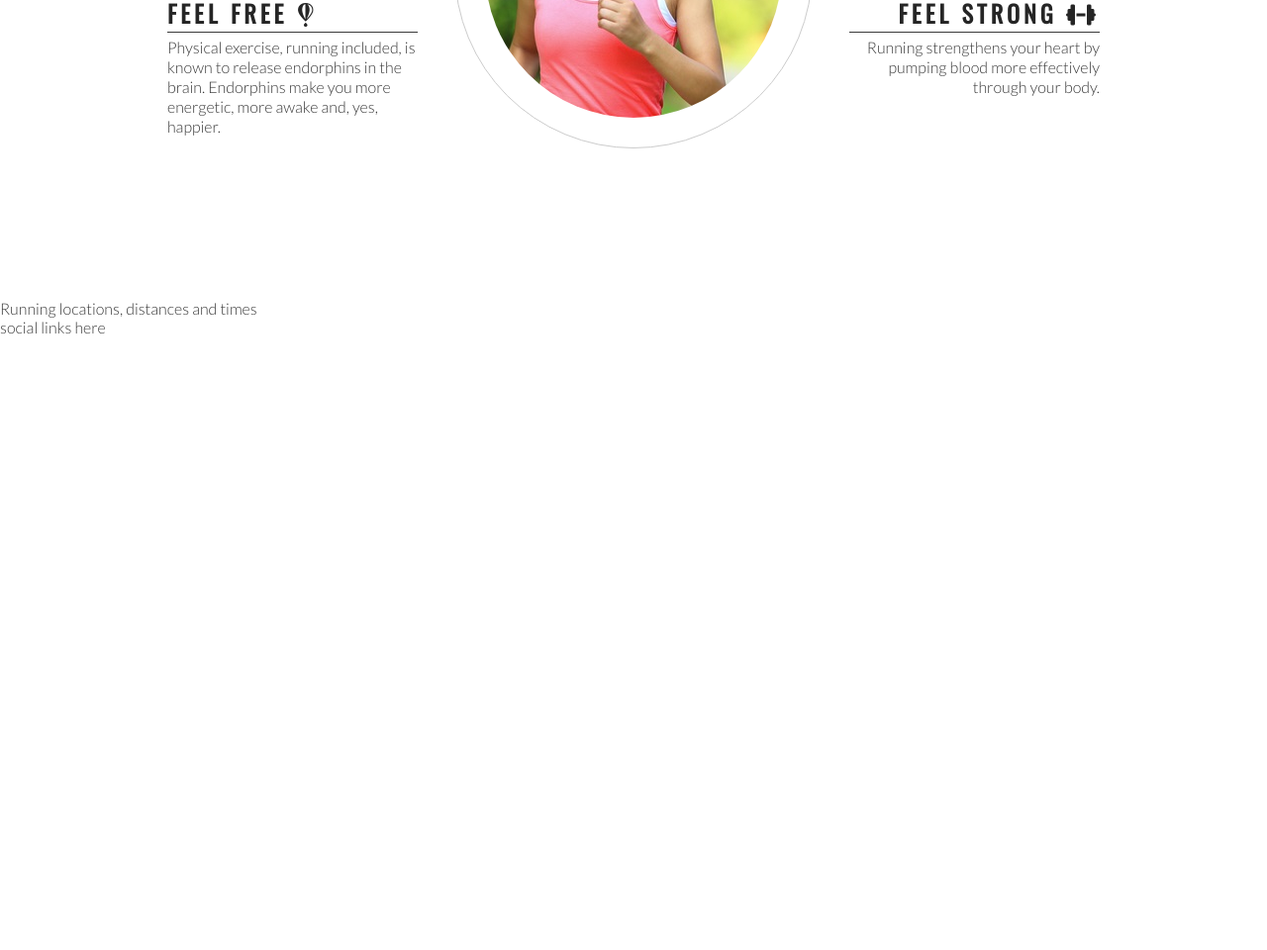
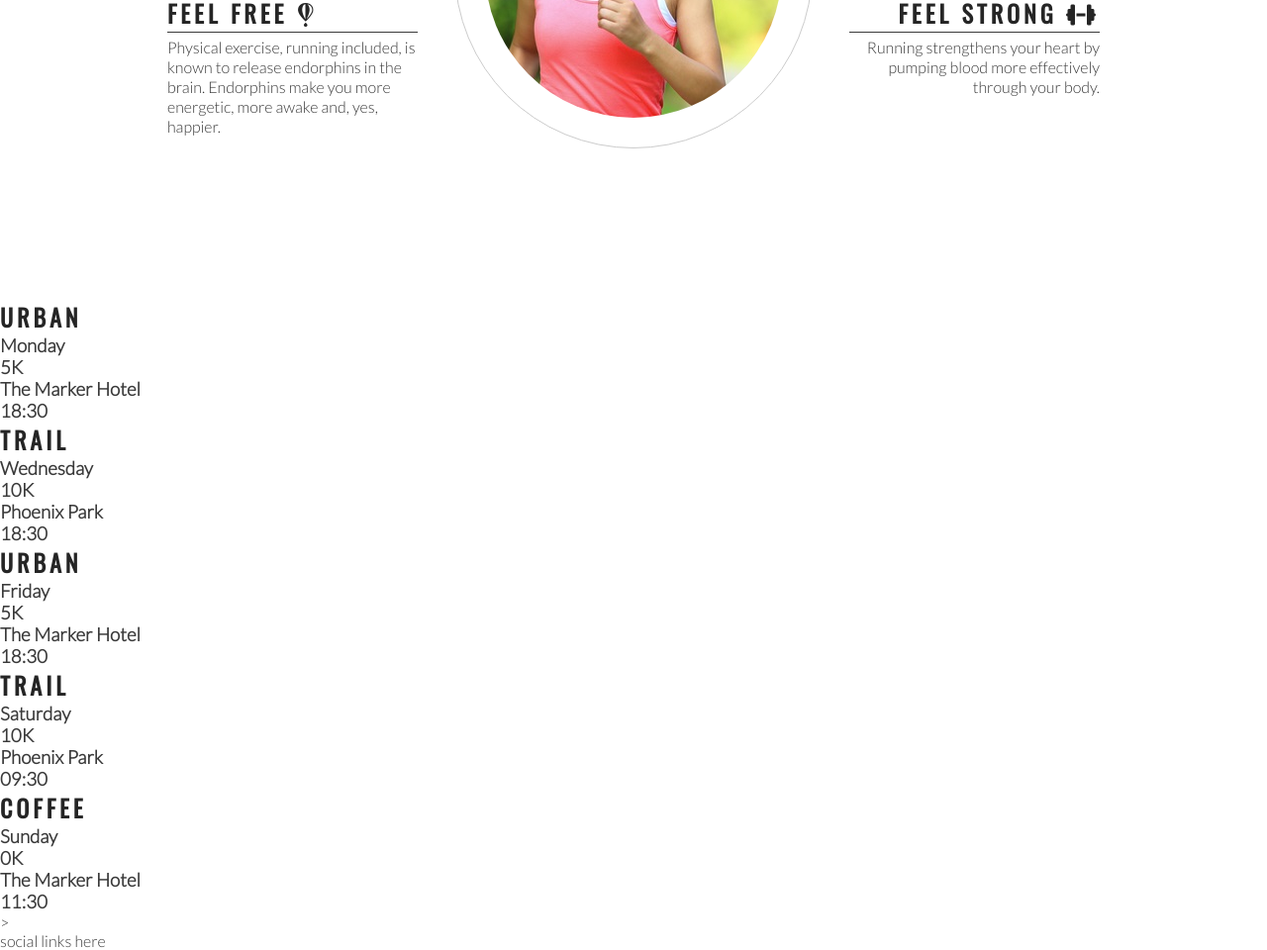
Before and after one commit to kreilly86/love-running, a plain HTML site: page index.html in a window 1280 px wide. Shown: the part 993-1953 px from the top of the page at 99% size. Before the commit the page ends 1333 px from the top, so only its background shows below. Drawn offline with nearby package versions, Linux system fonts and the light colour scheme.

Commit message:
Add meetup times main structure

```diff
--- a/index.html
+++ b/index.html
@@ -85,7 +85,41 @@
     </div>
     </section>
     <section>
-        Running locations, distances and times
+        <div>
+            <h2>Urban</h2>
+            <h3>Monday</h3>
+            <h3>5K</h3>
+            <h3>The Marker Hotel</h3>
+            <h3>18:30</h3>
+        </div>
+        <div>
+            <h2>Trail</h2>
+            <h3>Wednesday</h3>
+            <h3>10K</h3>
+            <h3>Phoenix Park</h3>
+            <h3>18:30</h3>
+        </div>
+        <div>
+            <h2>Urban</h2>
+            <h3>Friday</h3>
+            <h3>5K</h3>
+            <h3>The Marker Hotel</h3>
+            <h3>18:30</h3>
+        </div>
+        <div>
+            <h2>Trail</h2>
+            <h3>Saturday</h3>
+            <h3>10K</h3>
+            <h3>Phoenix Park</h3>
+            <h3>09:30</h3>
+        </div>
+        <div>
+            <h2>Coffee</h2>
+            <h3>Sunday</h3>
+            <h3>0K</h3>
+            <h3>The Marker Hotel</h3>
+            <h3>11:30</h3>
+        </div>>
     </section>
     <footer>
         social links here
```
